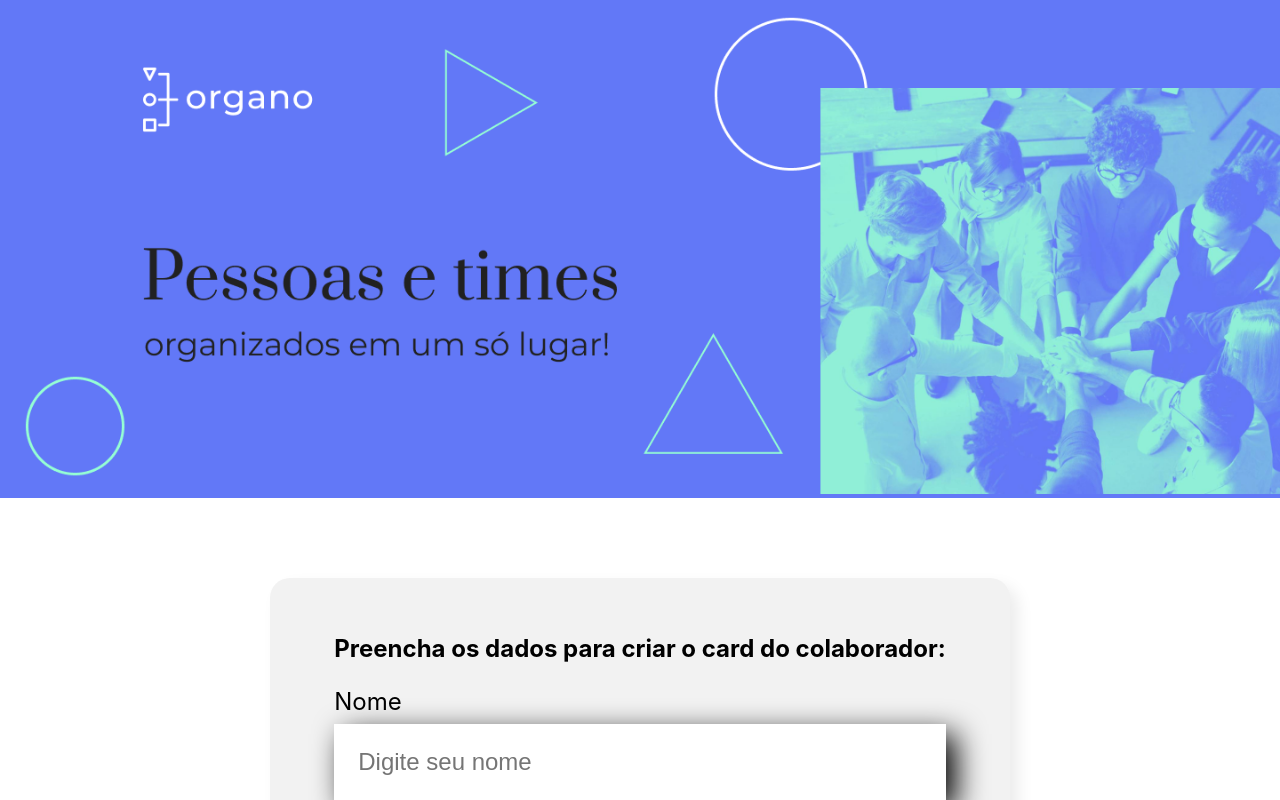
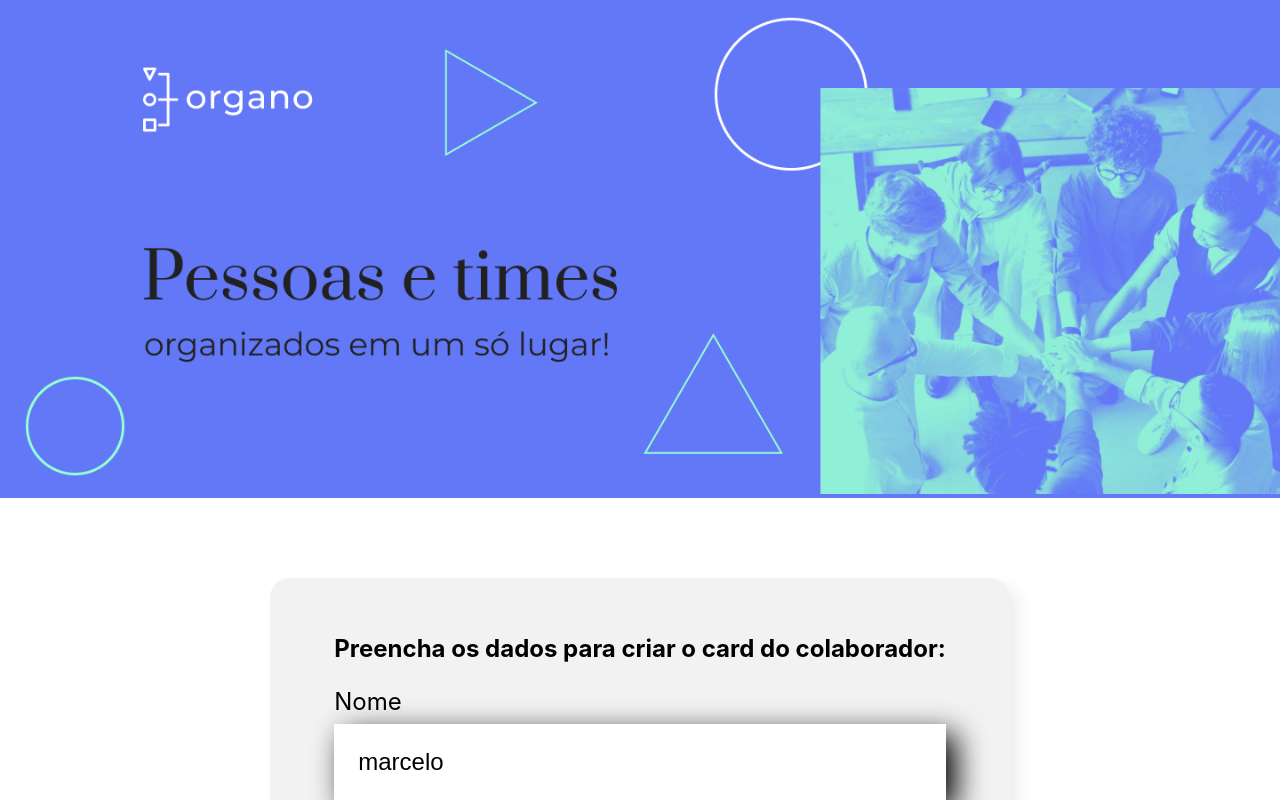
Before and after one commit to marcelovictor123/Organo-React, a JavaScript app: page / in a window 1280 px wide. Shown: the top 800 px of the page. Built offline with nearby package versions, Linux system fonts and the light colour scheme; the HTML template or start-up script is replaced by a standard one.

Commit message:
Criando evento no input

```diff
--- a/src/componentes/CampoTexto/index.js
+++ b/src/componentes/CampoTexto/index.js
@@ -1,10 +1,17 @@
 import './CampoTexto.css'
 
 const CampoTexto = (props) => {
+
+    let valor = 'marcelo'
+
+    const aoDigitar = (evento) => {
+        valor = evento.target.value
+        console.log(valor)
+    }
     return (
         <div className="campo-texto">
             <label>{props.label}</label>
-            <input required={props.obrigatorio} placeholder={props.placeholder} />
+            <input value={valor} required={props.obrigatorio} placeholder={props.placeholder} />
         </div>
 
     )
```
